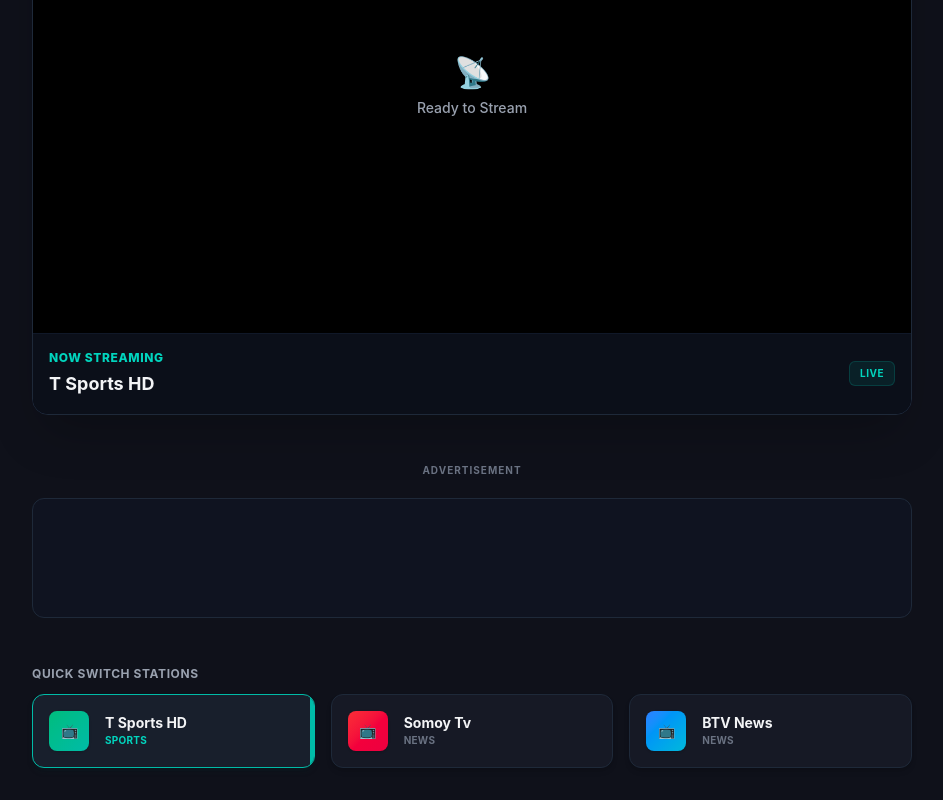
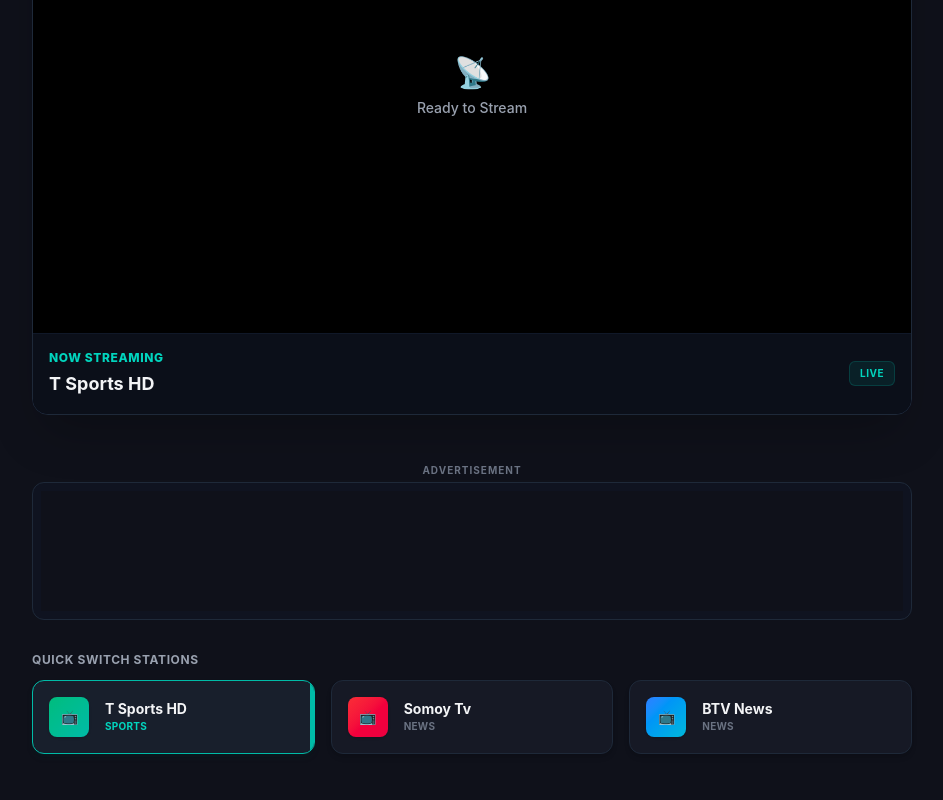
Before and after one commit to NurHossain-nur/live-free-tv-client, a React (Vite) app: page / in a window 1280 px wide. Shown: the part 349-1149 px from the top of the page, without its empty margins (168-1111 px from the left). Built offline with nearby package versions, Linux system fonts and the light colour scheme; no server answers.

Commit message:
feat: refactor NativeAd component to use iframe and remove script injection

```diff
--- /dev/null
+++ b/native-ad.htm
@@ -0,0 +1,27 @@
+<!DOCTYPE html>
+<html lang="en">
+<head>
+  <meta charset="UTF-8">
+  <meta name="viewport" content="width=device-width, initial-scale=1.0">
+  <style>
+    /* This perfectly centers the ad and makes the background transparent so your dark theme shows through */
+    body, html {
+      margin: 0;
+      padding: 0;
+      width: 100%;
+      height: 100%;
+      display: flex;
+      justify-content: center;
+      align-items: center;
+      overflow: hidden;
+      background-color: transparent;
+    }
+  </style>
+</head>
+<body>
+
+  <div id="container-9127909b59c038a619317abdf6266f0b"></div>
+  <script async="async" data-cfasync="false" src="https://pl29698433.effectivecpmnetwork.com/9127909b59c038a619317abdf6266f0b/invoke.js"></script>
+
+</body>
+</html>
--- a/src/components/add/NativeAd.jsx
+++ b/src/components/add/NativeAd.jsx
@@ -1,27 +1,17 @@
-import React, { useEffect } from 'react';
+import React from 'react';
 
 export const NativeAd = () => {
-  useEffect(() => {
-    // 1. Prevent React from injecting the script multiple times on re-renders
-    const scriptId = 'adsterra-native-script-91279';
+  return (
+    <div className="w-full p-2 bg-gray-900/40 rounded-xl border border-gray-800 flex justify-center items-center min-h-[120px] overflow-hidden">
 
-    if (!document.getElementById(scriptId)) {
-      const script = document.createElement('script');
-      script.id = scriptId;
-      script.async = true;
-      script.dataset.cfasync = "false";
+      {/* The iframe acts as a firewall, forcing Adsterra to load fresh every time! */}
+      <iframe
+        src="/native-ad.html"
+        title="Advertisement"
+        className="w-full h-[120px] border-none overflow-hidden bg-transparent"
+        scrolling="no"
+      />
 
-      // Your exact Adsterra script source
-      script.src = "https://pl29698433.effectivecpmnetwork.com/9127909b59c038a619317abdf6266f0b/invoke.js";
-
-      document.body.appendChild(script);
-    }
-  }, []);
-
-  return (
-    <div className="w-full p-2 my-4 bg-gray-900/40 rounded-xl border border-gray-800 flex justify-center items-center min-h-[120px] overflow-hidden">
-      {/* Your exact Adsterra container ID */}
-      <div id="container-9127909b59c038a619317abdf6266f0b"></div>
     </div>
   );
 };
```
